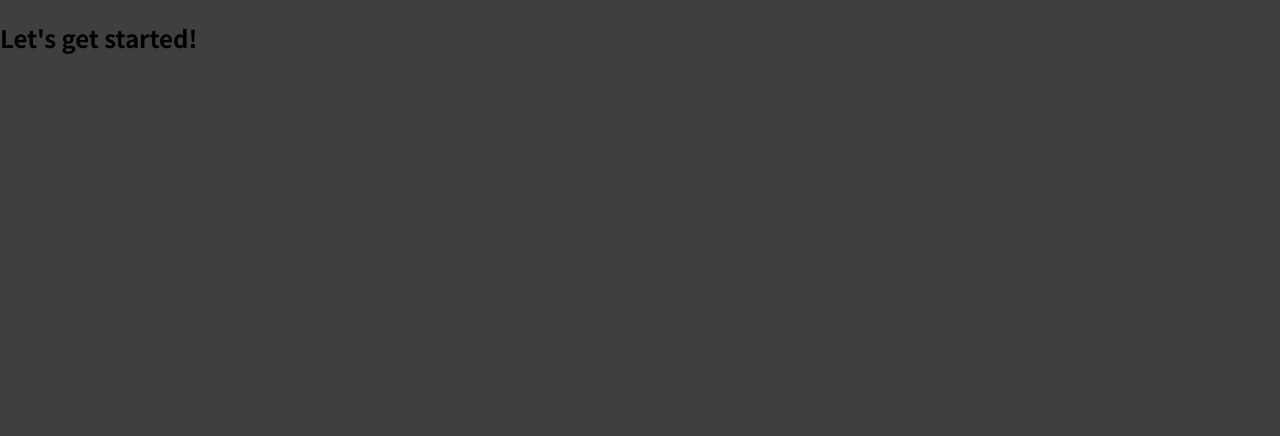
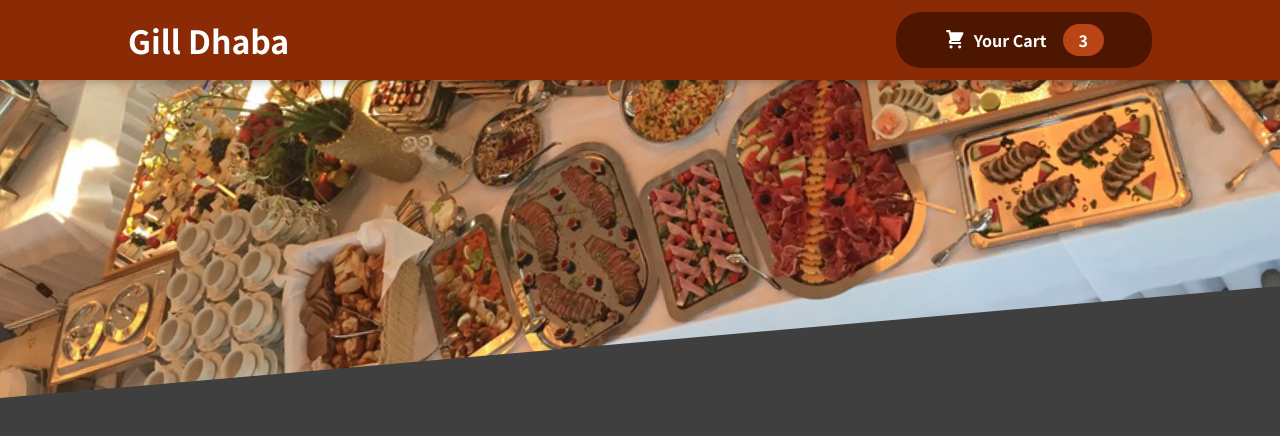
Before and after one commit to SahilAujla/Food-Order-Website, a React (Create React App) app: page / in a window 1280 px wide. Shown: the top 436 px of the page. Built offline with nearby package versions, Linux system fonts and the light colour scheme.

Commit message:
Added the cart button component

```diff
--- a/src/App.js
+++ b/src/App.js
@@ -1,8 +1,12 @@
+import Header from "./components/Layout/Header";
+
+import React from "react";
+
 function App() {
   return (
-    <div>
-      <h2>Let's get started!</h2>
-    </div>
+    <React.Fragment>
+      <Header />
+    </React.Fragment>
   );
 }
 
--- /dev/null
+++ b/src/components/Cart/CartIcon.jsx
@@ -0,0 +1,13 @@
+const CartIcon = () => {
+    return (
+      <svg
+        xmlns='http://www.w3.org/2000/svg'
+        viewBox='0 0 20 20'
+        fill='currentColor'
+      >
+        <path d='M3 1a1 1 0 000 2h1.22l.305 1.222a.997.997 0 00.01.042l1.358 5.43-.893.892C3.74 11.846 4.632 14 6.414 14H15a1 1 0 000-2H6.414l1-1H14a1 1 0 00.894-.553l3-6A1 1 0 0017 3H6.28l-.31-1.243A1 1 0 005 1H3zM16 16.5a1.5 1.5 0 11-3 0 1.5 1.5 0 013 0zM6.5 18a1.5 1.5 0 100-3 1.5 1.5 0 000 3z' />
+      </svg>
+    );
+  };
+
+  export default CartIcon;
--- a/src/components/Layout/Header.jsx
+++ b/src/components/Layout/Header.jsx
@@ -1,7 +1,21 @@
 import React from 'react';
 
+import mealsImage from '../../assets/meals.jpg';
+
+import HeaderCartButton from './HeaderCartButton';
+
+import classes from './Header.module.css';
+
 const Header = props => {
-
+    return <React.Fragment>
+        <header className={classes.header}>
+            <h1>Gill Dhaba</h1>
+            <HeaderCartButton>Cart</HeaderCartButton>
+        </header>
+        <div className={classes['main-image']}>
+            <img src={mealsImage} alt="A table full of delicious food!" />
+        </div>
+    </React.Fragment>
 };
 
 export default Header;
--- a/src/components/Layout/Header.module.css
+++ b/src/components/Layout/Header.module.css
@@ -0,0 +1,29 @@
+.header {
+  position: fixed;
+  top: 0;
+  left: 0;
+  width: 100%;
+  height: 5rem;
+  background-color: #8a2b06;
+  color: white;
+  display: flex;
+  justify-content: space-between;
+  align-items: center;
+  padding: 0 10%;
+  box-shadow: 0 2px 8px rgba(0, 0, 0, 0.25);
+  z-index: 10;
+}
+
+.main-image {
+  width: 100%;
+  height: 25rem;
+  z-index: 0;
+  overflow: hidden;
+}
+
+.main-image img {
+  width: 110%;
+  height: 100%;
+  object-fit: cover;
+  transform: rotateZ(-5deg) translateY(-4rem) translateX(-1rem);
+}
--- /dev/null
+++ b/src/components/Layout/HeaderCartButton.jsx
@@ -0,0 +1,16 @@
+import CartIcon from '../Cart/CartIcon';
+import classes from './HeaderCartButton.module.css';
+
+const HeaderCartButton = props => {
+    return <button className={classes.button}>
+        <span className={classes.icon}>
+            <CartIcon />
+        </span>
+        <span>Your Cart</span>
+        <span className={classes.badge}>
+            3
+        </span>
+    </button>
+};
+
+export default HeaderCartButton;
--- /dev/null
+++ b/src/components/Layout/HeaderCartButton.module.css
@@ -0,0 +1,59 @@
+.button {
+  cursor: pointer;
+  font: inherit;
+  border: none;
+  background-color: #4d1601;
+  color: white;
+  padding: 0.75rem 3rem;
+  display: flex;
+  justify-content: space-around;
+  align-items: center;
+  border-radius: 25px;
+  font-weight: bold;
+}
+
+.button:hover,
+.button:active {
+  background-color: #2c0d00;
+}
+
+.icon {
+  width: 1.35rem;
+  height: 1.35rem;
+  margin-right: 0.5rem;
+}
+
+.badge {
+  background-color: #b94517;
+  padding: 0.25rem 1rem;
+  border-radius: 25px;
+  margin-left: 1rem;
+  font-weight: bold;
+}
+
+.button:hover .badge,
+.button:active .badge {
+  background-color: #92320c;
+}
+
+.bump {
+  animation: bump 300ms ease-out;
+}
+
+@keyframes bump {
+  0% {
+    transform: scale(1);
+  }
+  10% {
+    transform: scale(0.9);
+  }
+  30% {
+    transform: scale(1.1);
+  }
+  50% {
+    transform: scale(1.15);
+  }
+  100% {
+    transform: scale(1);
+  }
+}
```
Also changed, not shown: src/assets/meals.jpg (added), src/components/Meals/AvailableMeals.jsx (added), src/components/Meals/Meals.jsx (added), src/components/Meals/MealsSummary.jsx (added).
